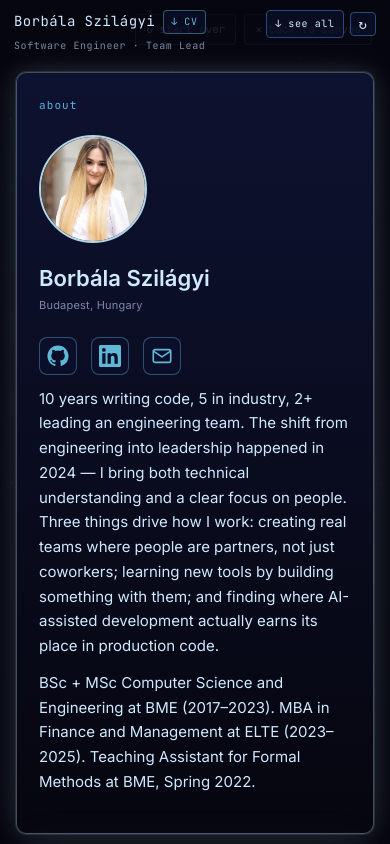
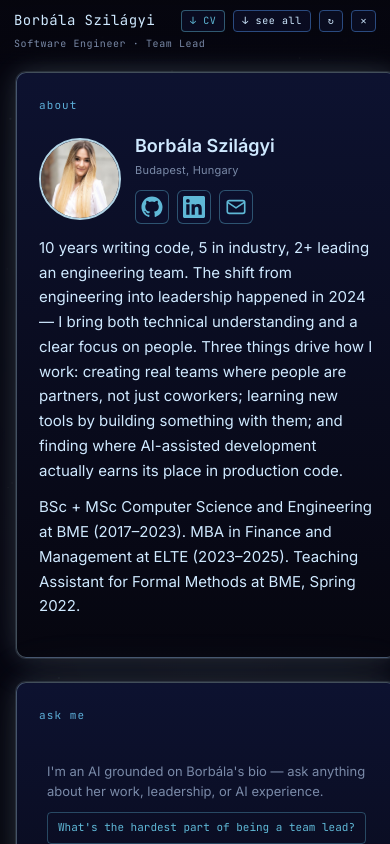
Before and after one commit to szilagyib/PortfolioPage, an Astro site: page / in a window 390 px wide. Both pictures are taken after a click on the button "↓ see all". Built offline with nearby package versions, Linux system fonts and the light colour scheme; Astro itself is replaced by a stand-in of ours.

Commit message:
fix(mobile): unify top-bar buttons, redesign blocks, rewrite Leadership
Mobile top bar
- CV, see-all, and restart share one row at CV's height (all use the
  same pill style). Title stays on the second row.
- Add ✕ close button visible in see-all mode. Fixes the case where
  the top bar (z:10) hid AllDoorsStack's own close (z:9) and users
  had no obvious way out.
- Stop passing onClose/onReset to AllDoorsStack on mobile — the top
  bar handles both, so those buried buttons no longer render.

Block redesign
- Profile header switched to CSS classes: two-column layout on all
  sizes (photo | name + location + icons stacked). On phones the
  photo shrinks to 82px so the whole cluster hugs the photo instead
  of wrapping.
- Artifact-card body padding tightens on <=640px (32 → 18 sides).
- Ask-me suggestion pills stack in one column on phones with
  whitespace: nowrap so each question stays on one line.

Copy
- Leadership: replace CV-style bullets with practice statements
  (autonomy model, feedback cadence, tool-adoption pattern,
  cross-team, mentorship). Add 'How I lead' section label.
- Drop the '· limited free queries' framing from the AI chat header.

```diff
--- a/src/components/ai/AiChat.tsx
+++ b/src/components/ai/AiChat.tsx
@@ -116,22 +116,16 @@
             <p style={{ margin: '0 0 10px' }}>
               I'm an AI grounded on Borbála's bio — ask anything about her work, leadership, or AI experience.
             </p>
-            <div style={{ display: 'flex', flexWrap: 'wrap', gap: 6 }}>
+            {/* Layout + typography driven by CSS classes (see global.css
+             *   .chat-suggestions) so mobile can switch to a stacked
+             *   column with nowrap — each question stays on one line. */}
+            <div className="chat-suggestions">
               {SUGGESTIONS.map((s) => (
                 <button
                   key={s}
                   type="button"
                   onClick={() => void handleSend(s)}
-                  style={{
-                    padding: '6px 10px',
-                    fontSize: 12,
-                    fontFamily: 'var(--font-mono)',
-                    color: 'var(--accent-cyan)',
-                    background: 'transparent',
-                    border: '1px solid rgba(95, 184, 214, 0.35)',
-                    borderRadius: 4,
-                    cursor: 'pointer',
-                  }}
+                  className="chat-suggestion"
                 >
                   {s}
                 </button>
--- a/src/components/canvas/ArtifactCard.tsx
+++ b/src/components/canvas/ArtifactCard.tsx
@@ -255,96 +255,38 @@
       );
 
     case 'profileHeader':
+      /* Layout is now driven by CSS classes (see global.css .profile-header
+       * and friends) so the mobile breakpoint can shrink the photo and
+       * keep the contact icons stacked next to the name/location instead
+       * of wrapping to a new row. */
       return (
-        <div
-          key={i}
-          style={{
-            display: 'flex',
-            alignItems: 'center',
-            gap: 22,
-            flexWrap: 'wrap',
-            marginBottom: 8,
-          }}
-        >
+        <div key={i} className="profile-header">
           <img
+            className="profile-header-photo"
             src={b.photo.src}
             alt={b.photo.alt}
             loading="lazy"
             width={108}
             height={108}
-            style={{
-              width: 108,
-              height: 108,
-              objectFit: 'cover',
-              borderRadius: '50%',
-              border: '2px solid var(--accent-violet)',
-              flex: '0 0 auto',
-            }}
           />
-          <div style={{ flex: '1 1 220px', minWidth: 0 }}>
-            <h2
-              style={{
-                margin: 0,
-                fontSize: 'var(--fs-h2)',
-                lineHeight: 1.2,
-              }}
-            >
-              {b.name}
-            </h2>
-            <p
-              style={{
-                margin: '6px 0 0',
-                color: 'var(--text-dim)',
-                fontSize: 'var(--fs-label)',
-                letterSpacing: '0.02em',
-              }}
-            >
-              {b.location}
-            </p>
-          </div>
-          <div
-            style={{
-              display: 'flex',
-              gap: 14,
-              alignItems: 'center',
-              flex: '0 0 auto',
-            }}
-          >
+          <div className="profile-header-info">
+            <h2 className="profile-header-name">{b.name}</h2>
+            <p className="profile-header-location">{b.location}</p>
+            <div className="profile-header-contacts">
               {b.contacts.map((c, j) => (
                 <a
                   key={j}
+                  className="profile-header-contact"
                   href={c.href}
                   aria-label={c.label}
                   title={c.label}
                   target={isExternal(c.href) ? '_blank' : undefined}
                   rel={isExternal(c.href) ? 'noopener noreferrer' : undefined}
-                style={{
-                  display: 'inline-flex',
-                  alignItems: 'center',
-                  justifyContent: 'center',
-                  width: 38,
-                  height: 38,
-                  borderRadius: 8,
-                  border: '1px solid rgba(95, 184, 214, 0.4)',
-                  background: 'rgba(13,18,48,0.55)',
-                  color: 'var(--accent-cyan)',
-                  textDecoration: 'none',
-                  transition:
-                    'border-color var(--d-fast) var(--ease-out), ' +
-                    'background var(--d-fast) var(--ease-out)',
-                }}
-                onMouseEnter={(e) => {
-                  e.currentTarget.style.borderColor = 'rgba(178, 212, 229, 0.78)';
-                  e.currentTarget.style.background = 'rgba(40, 52, 88, 0.7)';
-                }}
-                onMouseLeave={(e) => {
-                  e.currentTarget.style.borderColor = 'rgba(95, 184, 214, 0.4)';
-                  e.currentTarget.style.background = 'rgba(13,18,48,0.55)';
-                }}
                 >
                   <ContactIcon kind={c.icon} />
                 </a>
               ))}
+            </div>
           </div>
         </div>
       );
@@ -713,7 +655,7 @@
                     letterSpacing: '0.08em',
                   }}
                 >
-                  · claude haiku · limited free queries
+                  · claude haiku
                 </span>
               </span>
             ) : (
@@ -738,7 +680,7 @@
               ✕
             </button>
           </div>
-          <div style={{ padding: '18px 32px 28px' }}>
+          <div className="artifact-body">
             <BodyBlocks door={door} />
           </div>
         </motion.div>
--- a/src/components/canvas/MobileCanvas.tsx
+++ b/src/components/canvas/MobileCanvas.tsx
@@ -1,4 +1,4 @@
-import { lazy, Suspense } from 'react';
+import { lazy, Suspense, type CSSProperties } from 'react';
 import { motion } from 'motion/react';
 import { CosmicBackground } from './CosmicBackground';
 import { MobileDestination } from './MobileDestination';
@@ -16,6 +16,30 @@
   ['about', 'ai', 'leadership', 'engineering', 'elsewhere'];
 
 const REVEAL_EASE = [0.16, 1, 0.3, 1] as const;
+
+/* Top-bar pill styling. All three buttons (CV, see-all, ↻) share the
+ * same height/padding so they line up on a single row. CV keeps the
+ * cyan accent to signal it's a download. */
+const MOBILE_PILL: CSSProperties = {
+  fontFamily: 'var(--font-mono)',
+  fontSize: 10,
+  lineHeight: 1,
+  letterSpacing: '0.06em',
+  color: 'var(--text-bright)',
+  border: '1px solid var(--tech-line)',
+  padding: '5px 8px',
+  borderRadius: 4,
+  background: 'rgba(13,18,48,0.55)',
+  whiteSpace: 'nowrap',
+  flex: '0 0 auto',
+};
+
+const MOBILE_PILL_CV: CSSProperties = {
+  ...MOBILE_PILL,
+  color: 'var(--accent-cyan)',
+  borderColor: 'rgba(95, 184, 214, 0.45)',
+  textDecoration: 'none',
+};
 
 /**
  * Mobile-only layout. Vertical strip: YOU pinned near the top, destinations
@@ -50,11 +74,11 @@
     <div style={{ position: 'fixed', inset: 0, overflow: 'hidden' }}>
       <CosmicBackground />
 
-      {/* Top bar — identity on the left (name + CV on the top row, title
-       *   below); see-all + start-again on the right. Higher z-index than
-       *   AllDoorsStack (z=9) so the start-again icon stays reachable while
-       *   the see-all overlay is open. Subtle gradient backdrop keeps
-       *   buttons legible over any content behind them. */}
+      {/* Top bar — name + three matched pill buttons (CV, see-all, restart)
+       *   on a single row; title on a second row underneath. Higher z-index
+       *   than AllDoorsStack (z=9) so the restart icon stays reachable
+       *   while the see-all overlay is open. Subtle gradient backdrop
+       *   keeps buttons legible over any content behind them. */}
       <header
         style={{
           position: 'fixed',
@@ -62,10 +86,10 @@
           left: 0,
           right: 0,
           display: 'flex',
-          justifyContent: 'space-between',
+          flexDirection: 'column',
           alignItems: 'flex-start',
           padding: '10px 14px 12px',
-          gap: 10,
+          gap: 4,
           zIndex: 10,
           fontFamily: 'var(--font-mono)',
           background:
@@ -74,16 +98,16 @@
       >
         <div
           style={{
-            minWidth: 0,
             display: 'flex',
-            flexDirection: 'column',
-            alignItems: 'flex-start',
-            gap: 4,
+            alignItems: 'center',
+            gap: 8,
+            width: '100%',
           }}
         >
-          <div style={{ display: 'flex', alignItems: 'center', gap: 8 }}>
           <div
             style={{
+              flex: '1 1 auto',
+              minWidth: 0,
               fontSize: 14,
               color: 'var(--text-bright)',
               letterSpacing: '0.03em',
@@ -99,21 +123,39 @@
             href="/SzilagyiBorbala_CV_EN_2026_NoPhoto.pdf"
             download
             aria-label="download CV"
-              style={{
-                fontFamily: 'var(--font-mono)',
-                fontSize: 10,
-                letterSpacing: '0.06em',
-                color: 'var(--accent-cyan)',
-                textDecoration: 'none',
-                padding: '3px 7px',
-                border: '1px solid rgba(95, 184, 214, 0.45)',
-                borderRadius: 4,
-                background: 'rgba(13,18,48,0.55)',
-                whiteSpace: 'nowrap',
-              }}
+            style={MOBILE_PILL_CV}
           >
             ↓ CV
           </a>
+          <button
+            type="button"
+            onClick={openAll}
+            style={MOBILE_PILL}
+          >
+            ↓ see all
+          </button>
+          {(poweredDoors.length > 0 || allDoorsOpen) && (
+            <button
+              type="button"
+              onClick={reset}
+              aria-label="start over"
+              title="start over"
+              style={MOBILE_PILL}
+            >
+              ↻
+            </button>
+          )}
+          {allDoorsOpen && (
+            <button
+              type="button"
+              onClick={closeAll}
+              aria-label="close"
+              title="close"
+              style={MOBILE_PILL}
+            >
+              ✕
+            </button>
+          )}
         </div>
         <div
           style={{
@@ -123,53 +165,6 @@
           }}
         >
           Software Engineer · Team Lead
-          </div>
-        </div>
-
-        <div
-          style={{
-            display: 'flex',
-            gap: 6,
-            alignItems: 'center',
-            flex: '0 0 auto',
-          }}
-        >
-          <button
-            type="button"
-            onClick={openAll}
-            style={{
-              fontFamily: 'var(--font-mono)',
-              fontSize: 10,
-              letterSpacing: '0.06em',
-              color: 'var(--text-bright)',
-              border: '1px solid var(--tech-line)',
-              padding: '5px 8px',
-              borderRadius: 4,
-              background: 'rgba(13,18,48,0.55)',
-            }}
-          >
-            ↓ see all
-          </button>
-          {(poweredDoors.length > 0 || allDoorsOpen) && (
-            <button
-              type="button"
-              onClick={reset}
-              aria-label="start over"
-              title="start over"
-              style={{
-                fontFamily: 'var(--font-mono)',
-                fontSize: 14,
-                lineHeight: 1,
-                color: 'var(--text-bright)',
-                border: '1px solid var(--tech-line)',
-                padding: '4px 8px',
-                borderRadius: 4,
-                background: 'rgba(13,18,48,0.55)',
-              }}
-            >
-              ↻
-            </button>
-          )}
         </div>
       </header>
 
@@ -320,11 +315,10 @@
       )}
 
       {allDoorsOpen && (
-        <AllDoorsStack
-          doors={orderedDoors}
-          onClose={closeAll}
-          onReset={poweredDoors.length > 0 ? reset : undefined}
-        />
+        /* No onClose / onReset here: the mobile top bar (higher z-index)
+         * already renders ✕ close and ↻ start-over. Passing them again
+         * would render buttons hidden behind the top bar. */
+        <AllDoorsStack doors={orderedDoors} />
       )}
     </div>
   );
--- a/src/content/doors.data.ts
+++ b/src/content/doors.data.ts
@@ -13,10 +13,12 @@
       { kind: 'metric', value: '+30%', label: 'feature delivery from AI tooling' },
       { kind: 'metric', value: '4',    label: 'products owned end-to-end' },
       { kind: 'metric', value: '0',    label: 'voluntary attrition since 2024' },
+      { kind: 'sectionLabel', text: 'How I lead' },
       { kind: 'bullet', items: [
-        'Owns the architectural calls across four products in active development — tech stack, integration boundaries, rewrite-vs-refactor decisions.',
-        'Rolled out AI tooling (Claude Code, ChatGPT/Codex) on the team in 2025.',
-        'Strengthening cross-team collaboration through recurring meetings with adjacent teams, shared working norms, and broader internal-tool adoption.',
+        'Architectural direction — stack, boundaries, rewrite-vs-refactor — is mine to own. Everything below that belongs to the engineer writing the code.',
+        'Weekly 1:1s with each engineer, plus a debrief after every project.',
+        'AI tools land through real work: engineers try them on tickets, keep the ones that help.',
+        'Cross-team collaboration through shared PR reviews and shared runbooks with adjacent teams.',
         'Supervising a Master\'s thesis. Mentoring interns.',
       ]},
     ],
--- a/src/styles/global.css
+++ b/src/styles/global.css
@@ -47,3 +47,101 @@
 @media (max-width: 640px) {
   .metric-block { white-space: normal; }
 }
+
+/* Artifact card body — tighter side padding on phones so pills and
+   metrics have breathing room. */
+.artifact-body { padding: 18px 32px 28px; }
+@media (max-width: 640px) {
+  .artifact-body { padding: 14px 18px 24px; }
+}
+
+/* Profile header (ABOUT). Two-column layout: photo on the left, name +
+   location + contact icons stacked on the right. Everything stays close
+   to the photo — especially on phones where the 108px photo would
+   otherwise push the icons onto their own row. */
+.profile-header {
+  display: flex;
+  align-items: center;
+  gap: 20px;
+  margin-bottom: 8px;
+}
+.profile-header-photo {
+  width: 108px;
+  height: 108px;
+  object-fit: cover;
+  border-radius: 50%;
+  border: 2px solid var(--accent-violet);
+  flex: 0 0 auto;
+}
+.profile-header-info { flex: 1 1 auto; min-width: 0; }
+.profile-header-name { margin: 0; font-size: var(--fs-h2); line-height: 1.2; }
+.profile-header-location {
+  margin: 6px 0 0;
+  color: var(--text-dim);
+  font-size: var(--fs-label);
+  letter-spacing: 0.02em;
+}
+.profile-header-contacts {
+  display: flex;
+  gap: 10px;
+  align-items: center;
+  margin-top: 12px;
+}
+.profile-header-contact {
+  display: inline-flex;
+  align-items: center;
+  justify-content: center;
+  width: 38px;
+  height: 38px;
+  border-radius: 8px;
+  border: 1px solid rgba(95, 184, 214, 0.4);
+  background: rgba(13, 18, 48, 0.55);
+  color: var(--accent-cyan);
+  text-decoration: none;
+  transition:
+    border-color var(--d-fast) var(--ease-out),
+    background var(--d-fast) var(--ease-out);
+}
+.profile-header-contact:hover {
+  border-color: rgba(178, 212, 229, 0.78);
+  background: rgba(40, 52, 88, 0.7);
+}
+@media (max-width: 640px) {
+  .profile-header { gap: 14px; }
+  .profile-header-photo { width: 82px; height: 82px; }
+  .profile-header-name { font-size: 18px; }
+  .profile-header-contacts { gap: 8px; margin-top: 10px; }
+  .profile-header-contact { width: 34px; height: 34px; border-radius: 6px; }
+}
+
+/* Ask-me suggestion pills. Wrap freely on wide screens; stack in a
+   single column on phones so each question stays on one line. */
+.chat-suggestions {
+  display: flex;
+  flex-wrap: wrap;
+  gap: 6px;
+}
+.chat-suggestion {
+  padding: 6px 10px;
+  font-size: 12px;
+  font-family: var(--font-mono);
+  color: var(--accent-cyan);
+  background: transparent;
+  border: 1px solid rgba(95, 184, 214, 0.35);
+  border-radius: 4px;
+  cursor: pointer;
+  text-align: left;
+}
+@media (max-width: 640px) {
+  .chat-suggestions {
+    flex-direction: column;
+    align-items: stretch;
+  }
+  .chat-suggestion {
+    white-space: nowrap;
+    overflow: hidden;
+    text-overflow: ellipsis;
+    font-size: 11px;
+    padding: 6px 10px;
+  }
+}
```
Also changed, not shown: tests/component/ArtifactCard.test.tsx (+1 -1 lines). Lines whose indentation alone changed are shown as unchanged.
